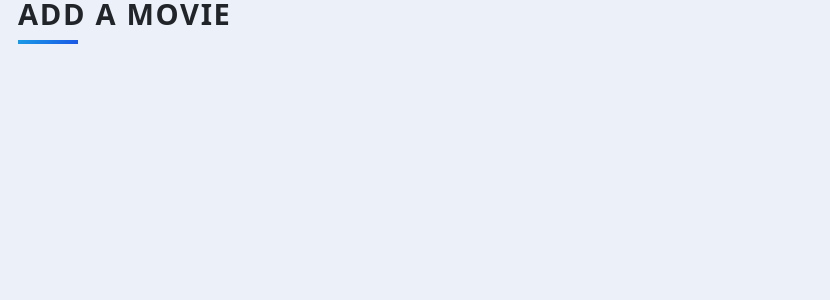
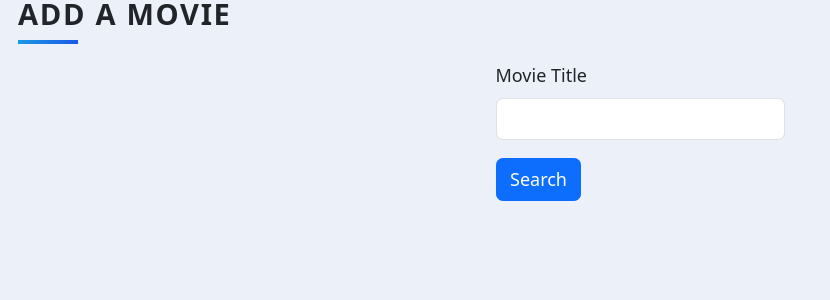
Before and after one commit to Xor01/Top-10-movies-website, a Flask app: template templates/add.html in a window 1280 px wide. Shown: the top 300 px of the page, without its empty margins (0-830 px from the left). Run offline with Flask 3, Linux system fonts and the light colour scheme; the template is opened without the code that fills it: values that come from a table or form of the project are taken from there, others are empty; some libraries are stand-ins or nearby versions.

Commit message:
when typing a movie users will be redirected to select page where all they can selecet the exact movie to add
adding not yet implemented

```diff
--- a/app.py
+++ b/app.py
@@ -1,3 +1,5 @@
+import urllib.parse
+
 from flask import Flask, render_template, redirect, url_for, request
 from flask_bootstrap import Bootstrap5
 import requests
@@ -6,6 +8,7 @@
 from movie_tabel import db, Movie
 from update_movie_form import UpdateMovieForm
 from delete_movie_form import DeleteMovieForm
+from search_movie_form import SearchMovieForm
 
 load_dotenv()
 app = Flask(__name__)
@@ -54,5 +57,28 @@
     return render_template('delete.html', movie=movie, form=form)
 
 
+@app.route('/add', methods=['POST', 'GET'])
+def add():
+    form = SearchMovieForm()
+    if form.validate_on_submit():
+        movies_results = request_movie(form.search_field.data)
+        print(form.search_field.data)
+        return render_template('select.html', results=movies_results)
+    return render_template('add.html', form=form)
+
+
+def request_movie(movie_name):
+    tmdb_api = getenv("TMDB_API")
+    url = f"https://api.themoviedb.org/3/search/movie?query={movie_name}"
+    print(url)
+    headers = {
+        "accept": "application/json",
+        "Authorization": f"Bearer {tmdb_api}",
+        "query": movie_name
+    }
+    response = requests.get(url=url, headers=headers).json()['results']
+    return response
+
+
 if __name__ == '__main__':
     app.run(debug=True)
--- /dev/null
+++ b/search_movie_form.py
@@ -0,0 +1,8 @@
+from flask_wtf import FlaskForm
+from wtforms import StringField, SubmitField
+from wtforms.validators import DataRequired
+
+
+class SearchMovieForm(FlaskForm):
+    search_field = StringField(label='Movie Title', validators=[DataRequired()])
+    search_btn = SubmitField(label='Search')
--- a/templates/add.html
+++ b/templates/add.html
@@ -5,5 +5,7 @@
 {% block content %}
 <div class="content">
     <h1 class="heading">Add a Movie</h1>
+    {% from 'bootstrap5/form.html' import render_form %}
+    {{ render_form(form) }}
 </div>
 {% endblock %}
--- a/templates/index.html
+++ b/templates/index.html
@@ -32,7 +32,7 @@
     {% endfor %}
 </div>
 <div class="container text-center add">
-<a href="#" class="button">Add Movie</a>
+<a href="{{ url_for('add') }}" class="button">Add Movie</a>
 </div>
 
 {% endblock %}
```
Also changed, not shown: templates/select.html (+5 -4 lines).
